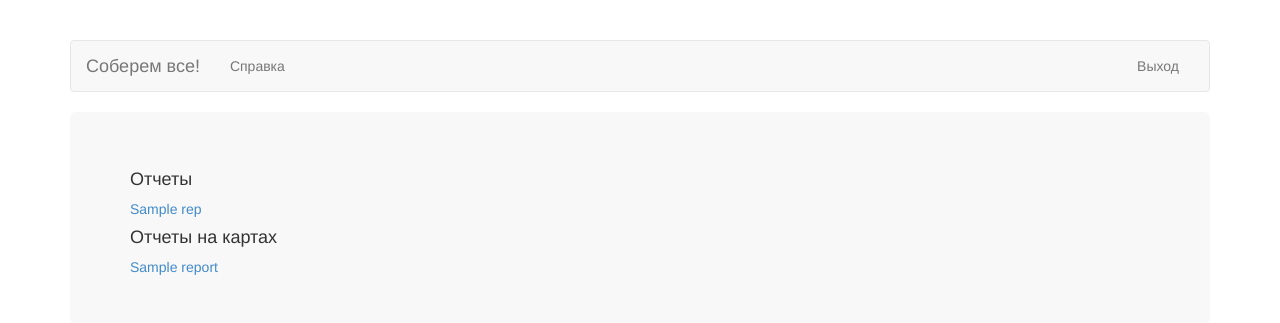
After one commit to ermakovoleg/diplom, a Django app: template templates/reports.html in a window 1280 px wide. The commit adds this page. Shown: the top 323 px of the page. Run offline with Django 3.2, Linux system fonts and the light colour scheme; the template is opened without the code that fills it: most values are stand-ins (such as "Sample title", 1, 10 or a date in 2020); parts of the project's set-up code (start-up, migrations or seed data) failed here and were passed over; some libraries are stand-ins or nearby versions.

Commit message:
Вывод списка отчетов

```diff
--- a/reports/urls.py
+++ b/reports/urls.py
@@ -4,5 +4,7 @@ from reports.views import *
 
 urlpatterns = patterns('',
     (r'^maps/(\w+)/$', maps),
+    (r'^$', get_reports),
     (r'^(\w+)/$', get_report),
+
 )
--- a/templates/base.html
+++ b/templates/base.html
@@ -34,11 +34,9 @@
                   </div>
                   <div class="navbar-collapse collapse">
                     <ul class="nav navbar-nav">
-
-                        <li><a href="/help/">Справка</a></li>
-                        {% block navbar %}
                     {% if user.is_staff %}
                         <li><a href="/form/publish/">Опубликованные формы</a></li>
+                        <li><a href="/report/">Отчеты</a></li>
                         <li class="dropdown">
                           <a href="/" class="dropdown-toggle" data-toggle="dropdown">Отчеты<b class="caret"></b></a>
                           <ul class="dropdown-menu">
@@ -48,6 +46,9 @@
                           </ul>
                          </li>
                     {% endif %}
+                        <li><a href="/help/">Справка</a></li>
+                        {% block navbar %}
+
                         {%endblock %}
 
                     </ul>
--- /dev/null
+++ b/templates/reports.html
@@ -0,0 +1,15 @@
+{% extends 'base.html' %}
+
+{% block content %}
+    <div class="jumbotron">
+        <h4>Отчеты</h4>
+        {% for report in reports %}
+            <a href="{{ report.pk }}/">{{ report.title }}</a>
+        {% endfor %}
+        <h4>Отчеты на картах</h4>
+        {% for report in reports_map %}
+            <a href="maps/{{ report.pk }}/">{{ report.title }}</a>
+        {% endfor %}
+    </div>
+
+{% endblock %}
```
Also changed, not shown: reports/views.py (+8 -1 lines), db.sqlite3. Lines whose indentation alone changed are shown as unchanged.
